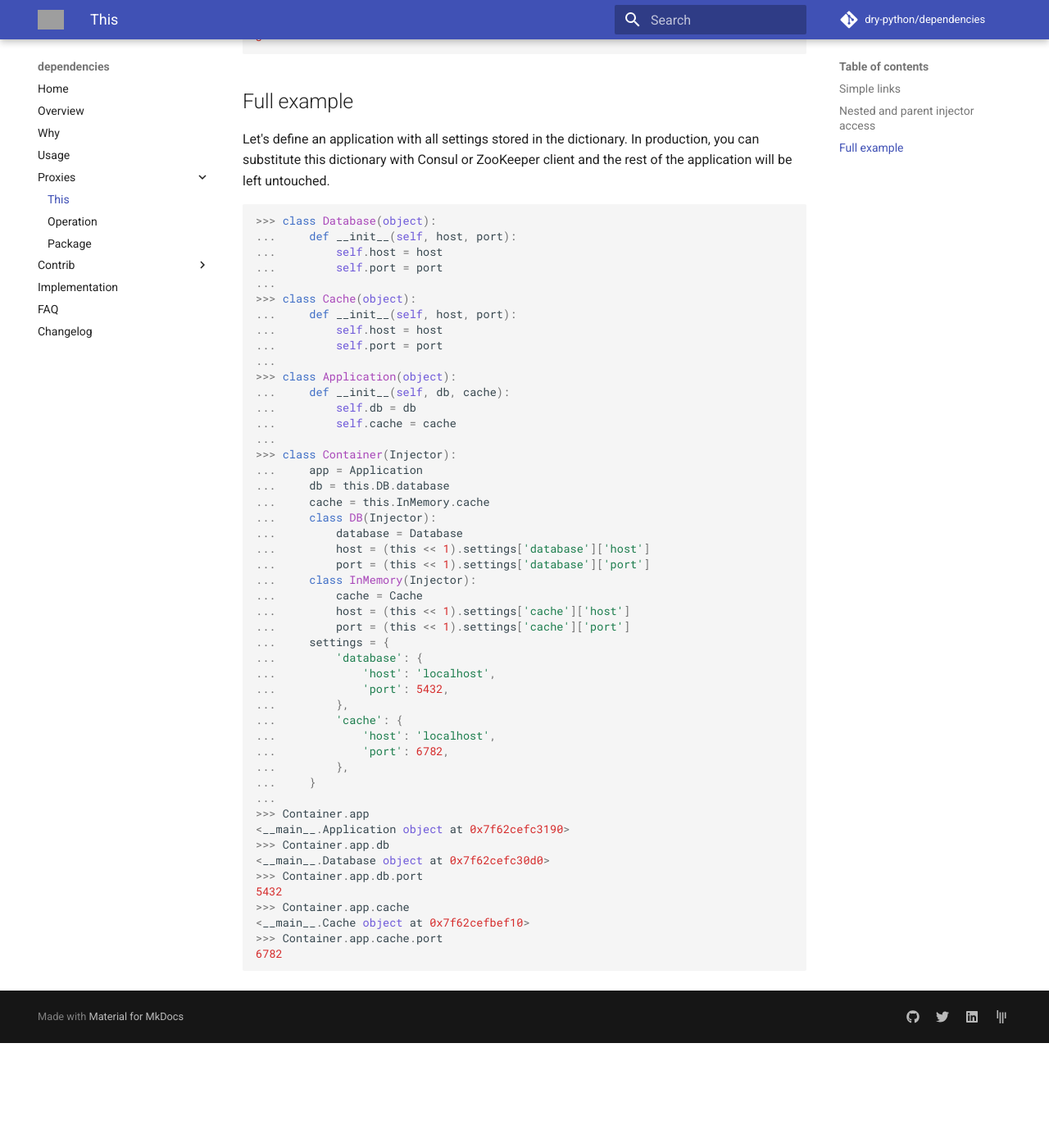
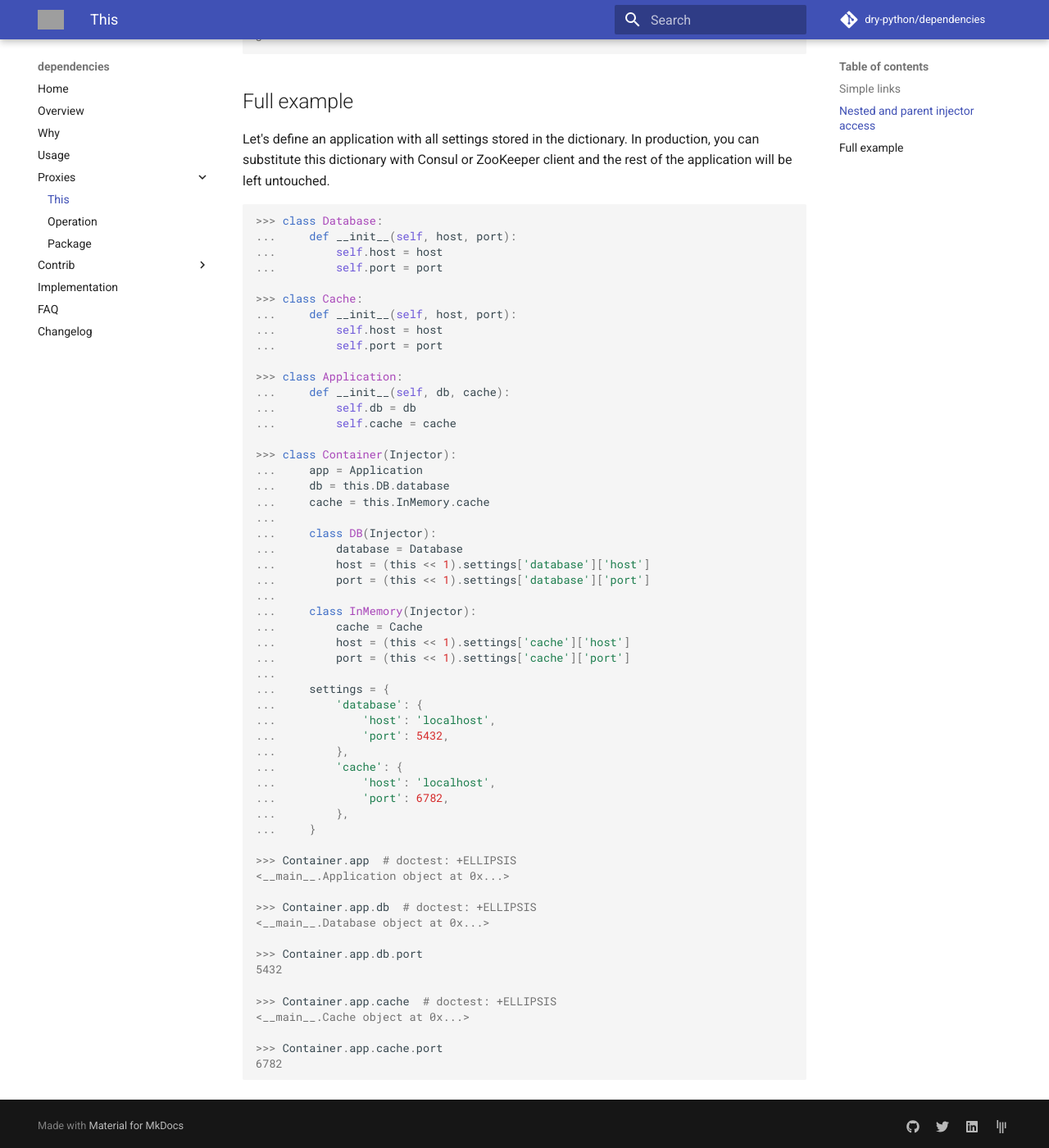
Before and after one commit to proofit404/dependencies, an MkDocs documentation site: the page built from docs/proxies/this.md, in a window 1280 px wide and 1400 px high, scrolled down 2028 px. Shown: the whole window at 82% size. Built offline with MkDocs 1.6.1 and Material for MkDocs 9.7.7, drawn with Linux system fonts in a browser that asks for light colours; comment, search, counter and statistics services are not loaded; before the commit the page ends 3300 px from its top, so only the background shows below that; some of the changed text lies outside the part shown; grey boxes are pictures that could not be loaded.

Commit message:
Correct code examples in the "this" proxy example.

````diff
--- a/docs/proxies/this.md
+++ b/docs/proxies/this.md
@@ -5,32 +5,38 @@
 a pointer or an alias to another dependency in the same `Injector`, in
 nested `Injector` or in parent `Injector`.
 
-```python
+```pycon
+
 >>> from dependencies import Injector, this
+
 ```
 
 ## Simple links
 
 For example, you can create simple aliases.
 
-```python
+```pycon
+
 >>> class Container(Injector):
 ...     foo = 1
 ...     bar = this.foo
-...
+
 >>> Container.bar
 1
+
 ```
 
 You can use item access on dependencies defined in `Injector` subclass.
 
-```python
+```pycon
+
 >>> class Container(Injector):
 ...     foo = {'a': 1}
 ...     bar = this.foo['a']
-...
+
 >>> Container.bar
 1
+
 ```
 
 Tuple, list, set and everything that supports iterable protocol are also
@@ -38,18 +44,20 @@
 
 You can use this links as usual in the constructor arguments.
 
-```python
->>> class Foo(object):
+```pycon
+
+>>> class Foo:
 ...     def __init__(self, bar):
 ...         self.bar = bar
-...
+
 >>> class Container(Injector):
 ...     foo = Foo
 ...     bar = this.baz
 ...     baz = 1
-...
+
 >>> Container.foo.bar
 1
+
 ```
 
 Also, you can see, that you can define proxy a before the actual
@@ -59,19 +67,21 @@
 built before resolving method access. This is a useful technique to hide
 whole class with its own state behind a single callable interface.
 
-```python
->>> class Foo(object):
+```pycon
+
+>>> class Foo:
 ...     def method(self, arg):
 ...         print(self)
 ...         print(arg)
-...
+
 >>> class Container(Injector):
 ...     foo = Foo
 ...     bar = this.foo.method
-...
->>> Container.bar(1)
-<__main__.Foo object at 0x7f62d0135b50>
+
+>>> Container.bar(1)  # doctest: +ELLIPSIS
+<__main__.Foo object at 0x...>
 1
+
 ```
 
 You can see that `method` has access to the `Foo` instance. So it can
@@ -83,28 +93,32 @@
 Links created with `this` objects can access attributes defined in the
 nested injector.
 
-```python
+```pycon
+
 >>> class Container(Injector):
 ...     foo = this.Bar.baz.__add__
 ...     class Bar(Injector):
 ...         baz = 1
-...
+
 >>> Container.foo(2)
 3
+
 ```
 
 Nested `Injector` subclasses **can** access attributes of the parent
 `Injector`. Use left shift operator to specify the number of levels to
 go upper scope.
 
-```python
+```pycon
+
 >>> class Container(Injector):
 ...     foo = 1
 ...     class Bar(Injector):
 ...         baz = (this << 1).foo.__add__
-...
+
 >>> Container.Bar.baz(2)
 3
+
 ```
 
 ## Full example
@@ -113,34 +127,38 @@
 In production, you can substitute this dictionary with Consul or
 ZooKeeper client and the rest of the application will be left untouched.
 
-```python
->>> class Database(object):
+```pycon
+
+>>> class Database:
 ...     def __init__(self, host, port):
 ...         self.host = host
 ...         self.port = port
-...
->>> class Cache(object):
+
+>>> class Cache:
 ...     def __init__(self, host, port):
 ...         self.host = host
 ...         self.port = port
-...
->>> class Application(object):
+
+>>> class Application:
 ...     def __init__(self, db, cache):
 ...         self.db = db
 ...         self.cache = cache
-...
+
 >>> class Container(Injector):
 ...     app = Application
 ...     db = this.DB.database
 ...     cache = this.InMemory.cache
+...
 ...     class DB(Injector):
 ...         database = Database
 ...         host = (this << 1).settings['database']['host']
 ...         port = (this << 1).settings['database']['port']
+...
 ...     class InMemory(Injector):
 ...         cache = Cache
 ...         host = (this << 1).settings['cache']['host']
 ...         port = (this << 1).settings['cache']['port']
+...
 ...     settings = {
 ...         'database': {
 ...             'host': 'localhost',
@@ -151,15 +169,20 @@
 ...             'port': 6782,
 ...         },
 ...     }
-...
->>> Container.app
-<__main__.Application object at 0x7f62cefc3190>
->>> Container.app.db
-<__main__.Database object at 0x7f62cefc30d0>
+
+>>> Container.app  # doctest: +ELLIPSIS
+<__main__.Application object at 0x...>
+
+>>> Container.app.db  # doctest: +ELLIPSIS
+<__main__.Database object at 0x...>
+
 >>> Container.app.db.port
 5432
->>> Container.app.cache
-<__main__.Cache object at 0x7f62cefbef10>
+
+>>> Container.app.cache  # doctest: +ELLIPSIS
+<__main__.Cache object at 0x...>
+
 >>> Container.app.cache.port
 6782
+
 ```
````
